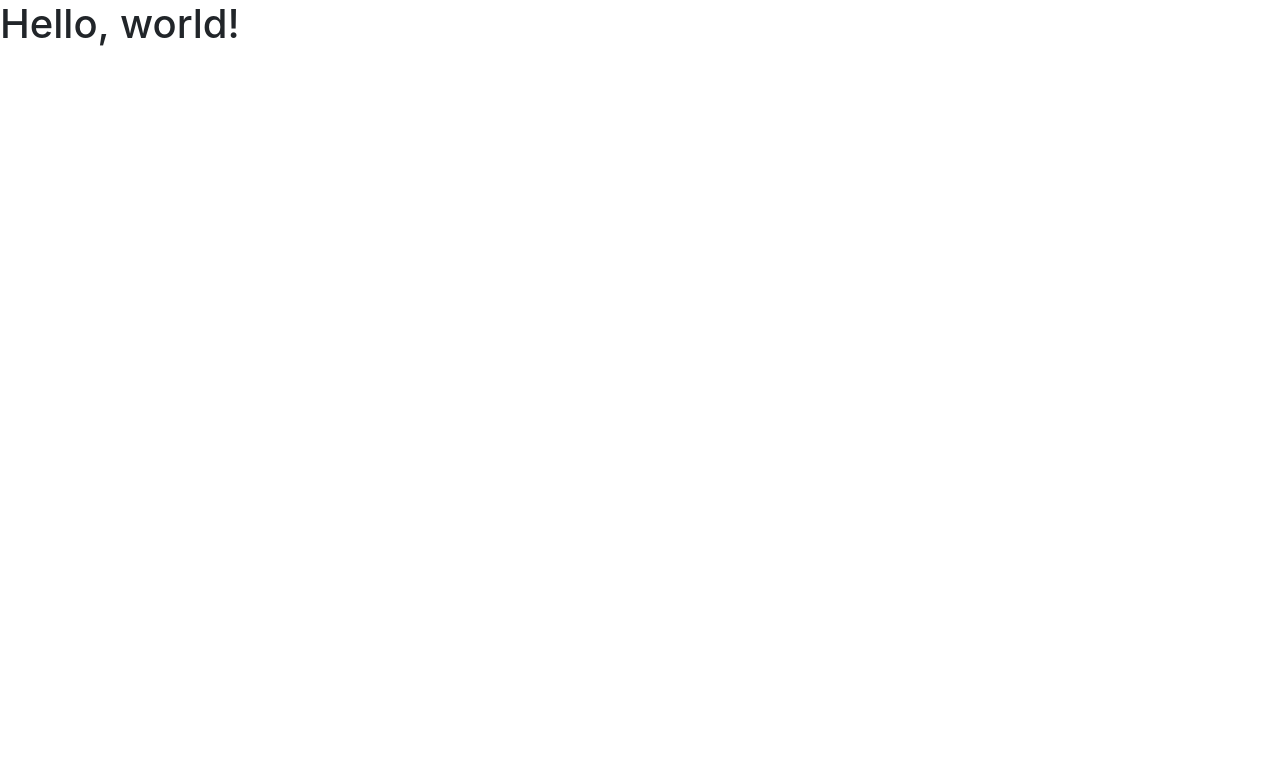
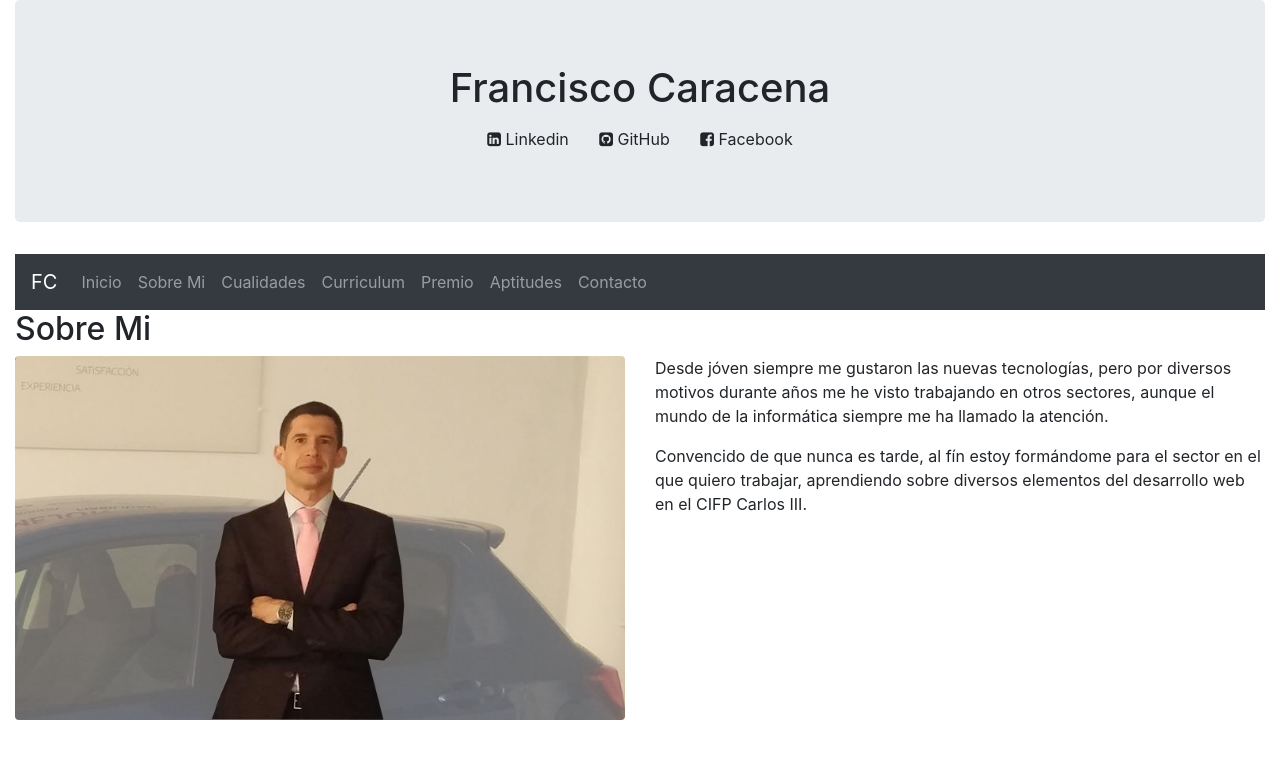
Before and after one commit to FranCaracena/DIW5, a plain HTML site: page index.html in a window 1280 px wide. Drawn offline with nearby package versions, Linux system fonts and the light colour scheme.

Commit message:
Changes to be committed: 	new file:   images/trtj3463.png 	modified:   index.html 	new file:   readme.md

```diff
--- a/index.html
+++ b/index.html
@@ -9,12 +9,48 @@
 
     <!-- Bootstrap CSS -->
     <link rel="stylesheet" href="https://stackpath.bootstrapcdn.com/bootstrap/4.4.1/css/bootstrap.min.css" integrity="sha384-Vkoo8x4CGsO3+Hhxv8T/Q5PaXtkKtu6ug5TOeNV6gBiFeWPGFN9MuhOf23Q9Ifjh" crossorigin="anonymous">
-
-    <title>Hello, world!</title>
+    <link href="https://netdna.bootstrapcdn.com/font-awesome/4.7.0/css/font-awesome.css" rel="stylesheet">
+    <title>Francisco Caracena</title>
   </head>
   <body>
-    <h1>Hello, world!</h1>
+    <div class="container-fluid">
+      <div class="jumbotron text-center" id="inicio">
+        <p class="h1">Francisco Caracena</p>
+        <button type="button" class="btn btn-li"><i class="fa fa-linkedin-square"></i> Linkedin</button>
+        <button type="button" class="btn btn-li"><i class="fa fa-github-square"></i> GitHub</button>
+        <button type="button" class="btn btn-fb"><i class="fa fa-facebook-square"></i> Facebook</i></button>
+      </div>
+      <nav class="sticky-top navbar navbar-expand-md navbar-dark bg-dark">
+        <button type="button" class="navbar-toggler" data-toggle="collapse" data-target="#div_col"><span class="navbar-toggler-icon"></span></button>
+        <a href="#" class="navbar-brand">FC</a>
+        <div class="collapse navbar-collapse" id="div_col">
+        <ul class="navbar-nav">
+          <li class="nav-item"><a href="#inicio" id="to-inicio" class="nav-link">Inicio</a></li>
+          <li class="nav-item"><a href="#sobremi" id="to-sobre"class="nav-link">Sobre Mi</a></li>
+          <li class="nav-item"><a href="#" id="to-cualidades"class="nav-link">Cualidades</a></li>
+          <li class="nav-item"><a href="#" id="to-curriculum"class="nav-link">Curriculum</a></li>
+          <li class="nav-item"><a href="#" id="to-premio"class="nav-link">Premio</a></li>
+          <li class="nav-item"><a href="#" id="to-aptitudes"class="nav-link">Aptitudes</a></li>
+          <li class="nav-item"><a href="#" id="to-contacto"class="nav-link">Contacto</a></li>
+        </ul>
+      </div>
+      </nav>
 
+    <div id="sobremi">
+      <p class="h2">Sobre Mi</p>
+      <div class="row">
+        <div class="col-md-6">
+          <img src="/images/trtj3463.png" class="rounded img-fluid">
+        </div>
+        <div class="w-100 d-md-none"></div>
+        <div class="col-md-6">
+          <p>Desde jóven siempre me gustaron las nuevas tecnologías, pero por diversos motivos durante años me he visto trabajando en otros sectores, aunque el mundo de la informática siempre me ha llamado la atención.</p>
+          <p>Convencido de que nunca es tarde, al fín estoy formándome para el sector en el que quiero trabajar, aprendiendo sobre diversos elementos del desarrollo web en el CIFP Carlos III.</p>
+          <p></p>
+        </div>
+      </div>
+    </div>
+</div>
     <!-- Optional JavaScript -->
     <!-- jQuery first, then Popper.js, then Bootstrap JS -->
     <script src="https://code.jquery.com/jquery-3.4.1.slim.min.js" integrity="sha384-J6qa4849blE2+poT4WnyKhv5vZF5SrPo0iEjwBvKU7imGFAV0wwj1yYfoRSJoZ+n" crossorigin="anonymous"></script>
```
Also changed, not shown: images/trtj3463.png (added), 1 other file.
